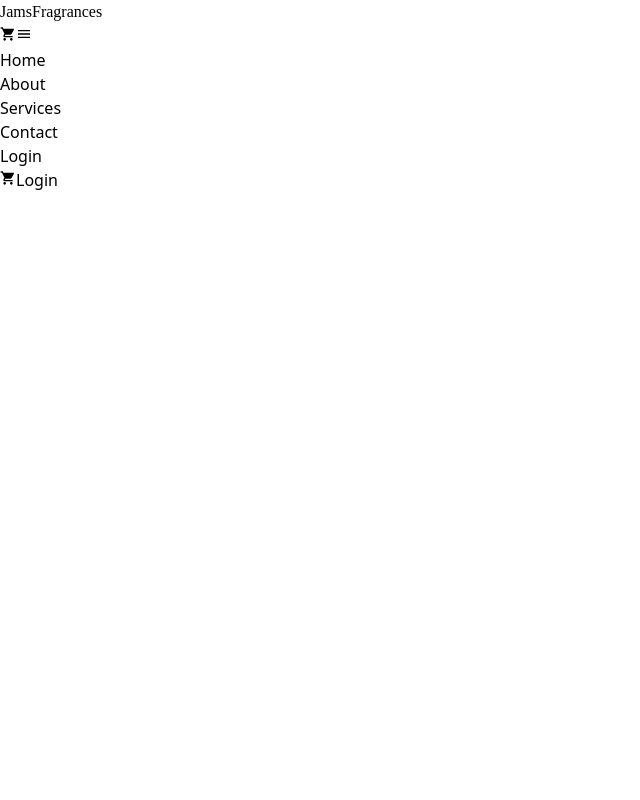
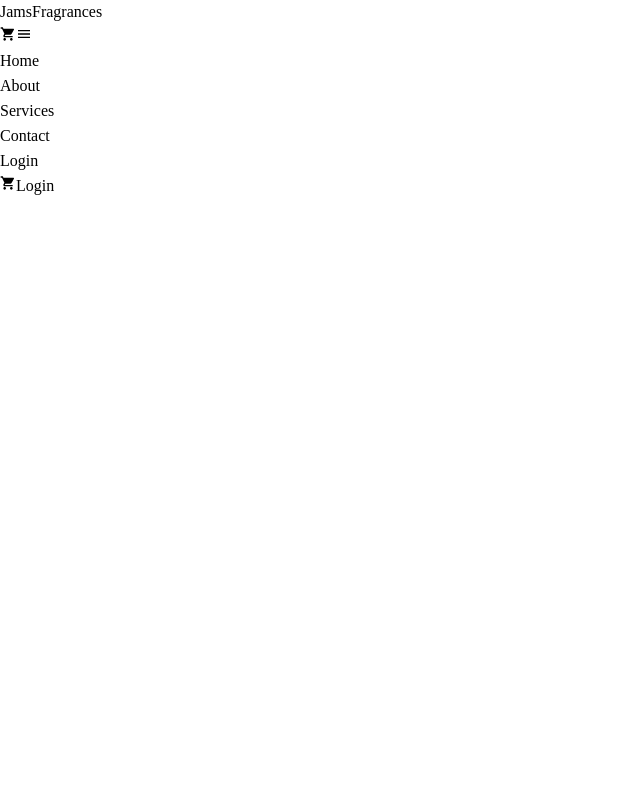
Before and after one commit to Jamsheed-Khan/jamsfragrances, a React (Vite) app: page / in a window 1280 px wide. Shown: the top 800 px of the page, without its empty margins (0-640 px from the left). Built offline with nearby package versions, Linux system fonts and the light colour scheme; no server answers; the database is empty.

Commit message:
font changing ...

```diff
--- a/src/Components/Navbar.jsx
+++ b/src/Components/Navbar.jsx
@@ -107,7 +107,7 @@
           <li>
             <button
               onClick={() => navigate("/")}
-              className="hover:text-gray-500 transition-colors duration-200 py-2"
+              className="hover:text-gray-500 transition-colors duration-200 py-2" style={{ fontFamily: 'Permanent Maker, cursive' }}
             >
               Home
             </button>
@@ -115,7 +115,7 @@
           <li>
             <button
               onClick={() => navigate("/about")}
-              className="hover:text-gray-500 transition-colors duration-200 py-2"
+              className="hover:text-gray-500 transition-colors duration-200 py-2 " style={{ fontFamily: 'Permanent Maker, cursive' }}
             >
               About
             </button>
@@ -123,7 +123,7 @@
           <li>
             <button
               onClick={() => navigate("/services")}
-              className="hover:text-gray-500 transition-colors duration-200 py-2"
+              className="hover:text-gray-500 transition-colors duration-200 py-2" style={{ fontFamily: 'Permanent Maker, cursive' }}
             >
               Services
             </button>
@@ -131,7 +131,7 @@
           <li>
             <button
               onClick={() => navigate("/contact")}
-              className="hover:text-gray-500 transition-colors duration-200 py-2"
+              className="hover:text-gray-500 transition-colors duration-200 py-2" style={{ fontFamily: 'Permanent Maker, cursive' }}
             >
               Contact
             </button>
@@ -140,7 +140,7 @@
             {user ? (
               isOnProfilePage ? (
                 <button
-                  className="bg-red-600 text-white px-6 py-2 rounded-full hover:bg-red-700 transition duration-300"
+                  className="bg-red-600 text-white px-6 py-2 rounded-full hover:bg-red-700 transition duration-300" style={{ fontFamily: 'Permanent Maker, cursive' }}
                   onClick={handleLogout}
                 >
                   Logout
@@ -155,7 +155,7 @@
               )
             ) : (
               <button
-                className="bg-green-600 text-white px-6 py-2 rounded-full hover:bg-green-700 transition duration-300"
+                className="bg-green-600 text-white px-6 py-2 rounded-full hover:bg-green-700 transition duration-300" style={{ fontFamily: 'Permanent Maker, cursive' }}
                 onClick={() => navigate("/login")}
               >
                 Login
@@ -192,7 +192,7 @@
             )
           ) : (
             <button
-              className="bg-green-600 text-white px-6 py-2 rounded-full hover:bg-green-700 transition duration-300"
+              className="bg-green-600 text-white px-6 py-2 rounded-full hover:bg-green-700 transition duration-300" style={{ fontFamily: 'Permanent Maker, cursive' }}
               onClick={() => navigate("/login")}
             >
               Login
--- a/src/Pages/Home.jsx
+++ b/src/Pages/Home.jsx
@@ -129,8 +129,8 @@
                   alt={product.name}
                   className="w-40 h-40 object-contain mx-auto -mt-16 bg-white rounded-full"
                 />
-                <h2 className="text-white text-lg font-bold mt-6">{product.name}</h2>
-                <p className="text-white text-sm">{product.description}</p>
+                <h2 className="text-black text-lg font-bold mt-6" style={{ fontFamily: 'Spicy Rice, cursive' }}>{product.name}</h2>
+                <p className="text-white text-sm" style={{ fontFamily: 'Permanent Maker, cursive' }}>{product.description}</p>
                 <div className="flex justify-between items-center mt-4">
                   <span className="bg-yellow-400 text-black font-bold py-1 px-3 rounded-lg">
                     ${product.price}
```
